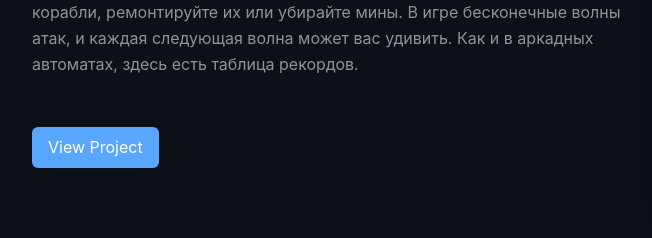
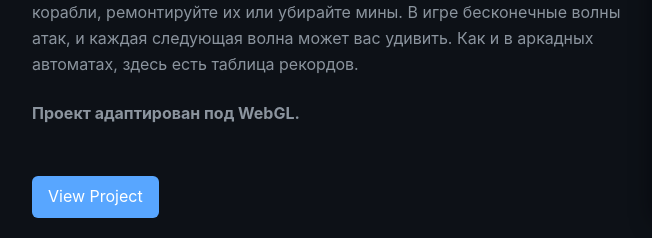
Before and after one commit to Dmitriy-OLW/Portfolio---Dmitriy-OLW, a plain HTML site: page index_RU.html in a window 1280 px wide. Shown: the part 7773-8011 px from the top of the page, 0-652 px from the left. Drawn offline with Linux system fonts and the light colour scheme.

Commit message:
WebGL for Warships

```diff
--- a/index_RU.html
+++ b/index_RU.html
@@ -555,6 +555,7 @@
                 <p class="project-description">
 				В <strong>Warships Defense</strong> представлена интересная идея: что, если в простой на вид игре <em>"Морской бой"</em> вам придется не атаковать, а защищаться. Игра выполнена в жанре аркады, в духе игровых автоматов нулевых.</p>
 				<p class="project-description"><strong><em>Не теряйте времени</em></strong>, у вас всего 30 секунд на действия: перемещайте корабли, ремонтируйте их или убирайте мины. В игре бесконечные волны атак, и каждая следующая волна может вас удивить. Как и в аркадных автоматах, здесь есть таблица рекордов.</p>
+				<p class="project-description"><strong>Проект адаптирован под WebGL.</strong></p>
 				<br>
 				<a href="https://dmitriy-olw.itch.io/warships-defense" class="project-link" target="_blank">View Project</a>
             </div>
```
Also changed, not shown: index.html (+1 -0 lines).
